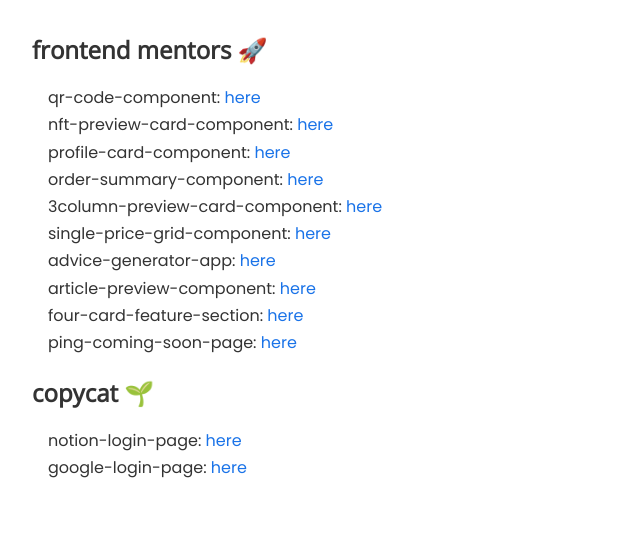
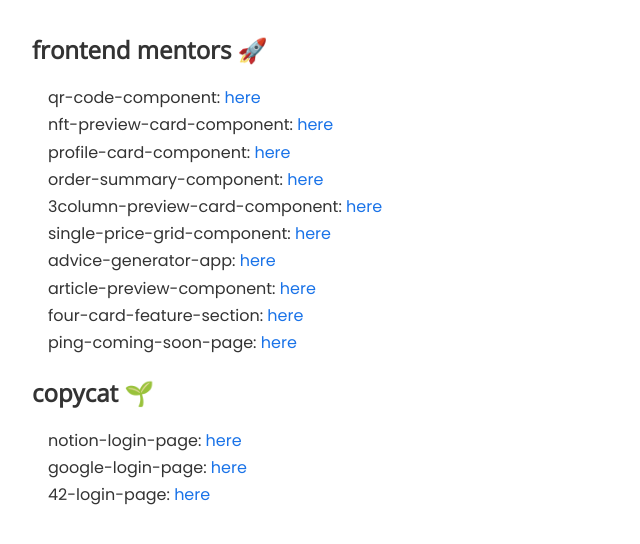
Before and after one commit to jgengo-alt/jgengo-alt.github.io, a plain HTML site: page index.html in a window 1280 px wide. Shown: the whole page, without its empty margins (0-640 px from the left). Drawn offline with nearby package versions, Linux system fonts and the light colour scheme.

Commit message:
add 42intra

```diff
--- a/index.html
+++ b/index.html
@@ -28,6 +28,7 @@
   <ul>
     <li>notion-login-page: <a href="./notion-login-page">here</a></li>
     <li>google-login-page: <a href="./google-login-page">here</a></li>
+    <li>42-login-page: <a href="./42-login-page">here</a></li>
   </ul>
   <ul>
 </body>
```
